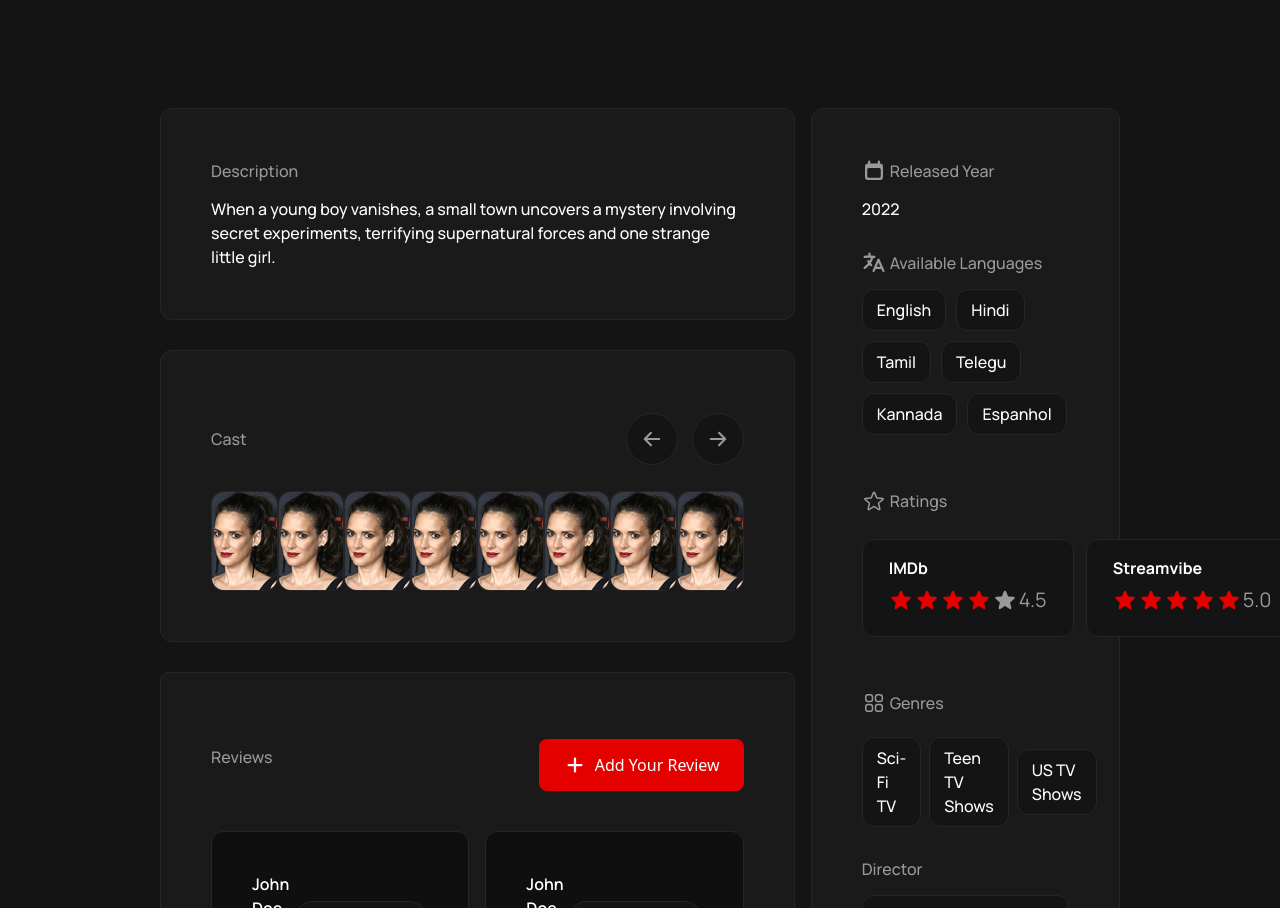
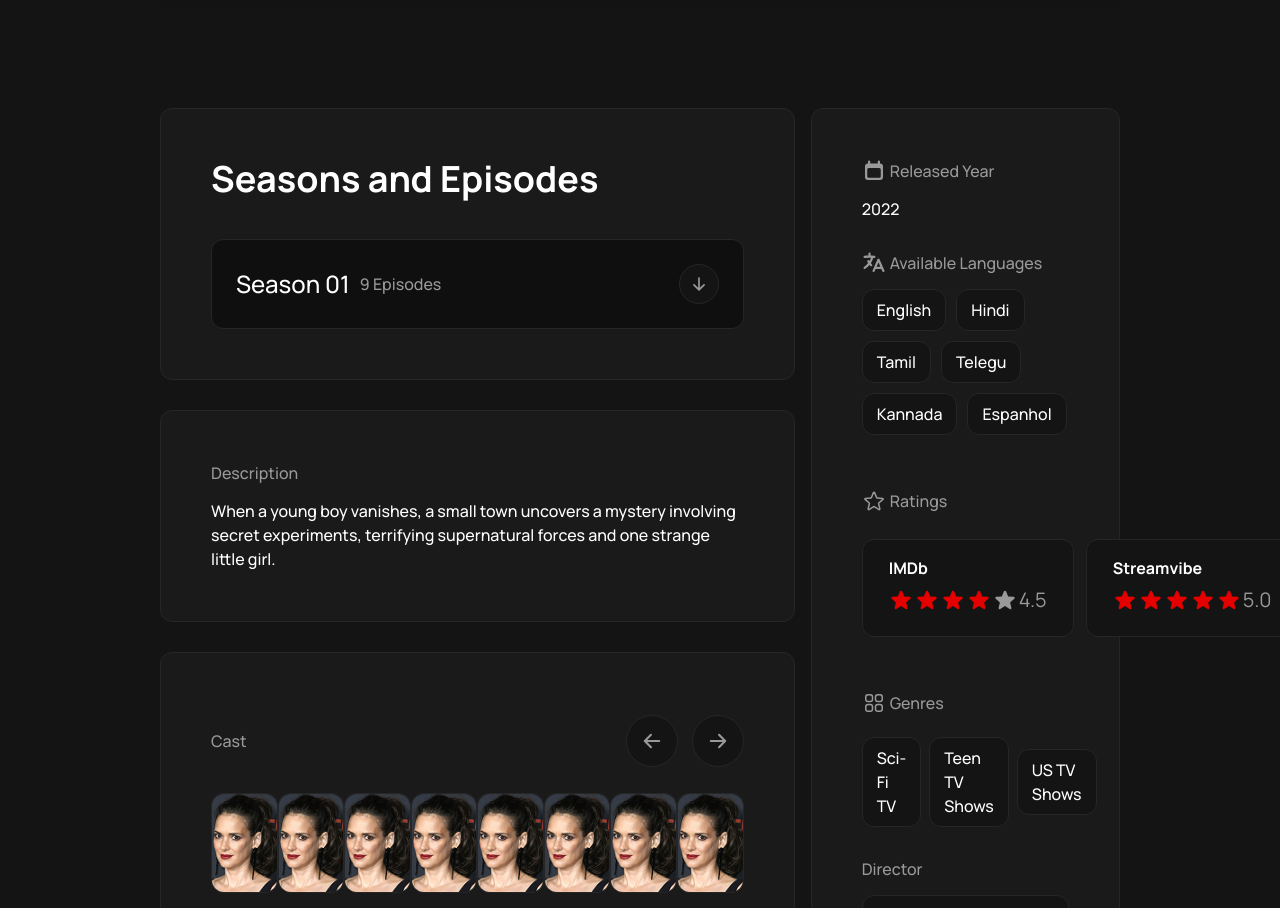
Before and after one commit to Sh4rk-dev/StreamVibe, a React (Vite) app: page /movies-and-shows/showInfo/1 in a window 1280 px wide. Shown: the part 918-1826 px from the top of the page. Built offline with nearby package versions, Linux system fonts and the light colour scheme.

Commit message:
Add Accordion component to display seasons and episodes in ShowInfo

```diff
--- a/src/app/ShowInfo.tsx
+++ b/src/app/ShowInfo.tsx
@@ -13,6 +13,7 @@ import {
   Squares2X2Icon,
   StarIcon as StarIconSolid
 } from "@heroicons/react/24/outline";
+import { Accordion } from "@/components/Accordion";
 import { Header } from "@/components/Header/Header";
 import { ReviewCard } from "@/components/ReviewCard";
 
@@ -65,6 +66,13 @@ export default function ShowInfo() {
         <section>
           <div className="grid grid-cols-3 grid-rows-4 gap-4">
             <div className="col-span-2 flex flex-col gap-7.5 ">
+              <div className="col-span-2 row-span-1 row-start-1 rounded-xl border border-Custom-Black-15 bg-Custom-Black-10 p-12.5">
+                <h1 className="font-Manrope font-bold text-4xl text-white">
+                  Seasons and Episodes
+                </h1>
+                <Accordion />
+              </div>
+
               <div className="flex flex-col gap-3.5 rounded-xl border border-Custom-Black-15 bg-Custom-Black-10 p-12.5">
                 <h1 className="font-Manrope font-medium text-Custom-Gray-60">
                   Description
--- /dev/null
+++ b/src/components/Accordion.tsx
@@ -0,0 +1,26 @@
+import { ArrowDownIcon } from "@heroicons/react/16/solid";
+import React from "react";
+
+export function Accordion() {
+  const [isOpen, setIsOpen] = React.useState(false);
+
+  return (
+    <button className="w-full" onClick={() => setIsOpen(!isOpen)} type="button">
+      <div className="mt-10 flex flex-1 flex-row items-center justify-between rounded-xl border border-Custom-Black-15 bg-Custom-Black-06 p-6">
+        <div className="flex flex-row items-center gap-2.5">
+          <h1 className="font-Manrope font-medium text-2xl text-white">
+            Season 01
+          </h1>
+          <span className="font-Manrope font-medium text-Custom-Gray-60">
+            9 Episodes
+          </span>
+        </div>
+
+        <div>
+          <ArrowDownIcon className="h-10 w-10 rounded-full border border-Custom-Black-15 bg-Custom-Black-08 p-2.5 text-Custom-Gray-60" />
+        </div>
+      </div>
+    </button>
+  );
+}
+78;
```
